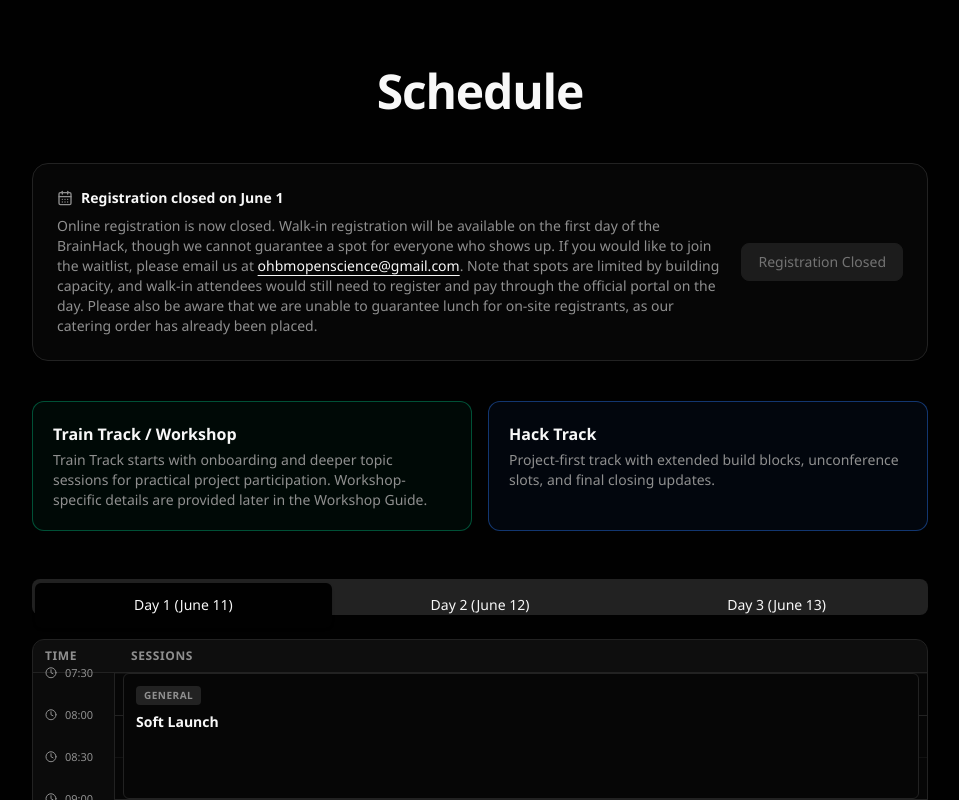
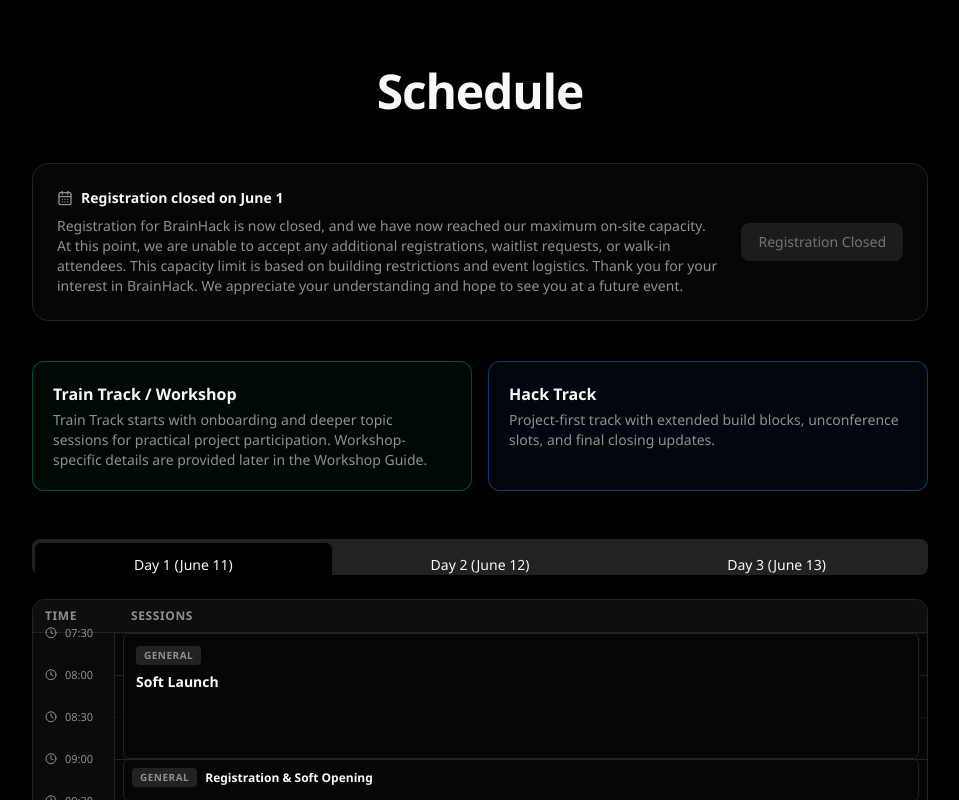
Before and after one commit to dvm-shlee/hackathon2026, a Next.js app: page / in a window 1280 px wide. Shown: the part 2000-2800 px from the top of the page, without its empty margins (160-1119 px from the left). Built offline with nearby package versions, Linux system fonts and the light colour scheme.

Commit message:
Update registration capacity notice

```diff
--- a/src/components/schedule-section.tsx
+++ b/src/components/schedule-section.tsx
@@ -322,19 +322,10 @@ export function ScheduleSection() {
                 Registration closed on June 1
               </div>
               <p className="text-sm text-muted-foreground">
-                Online registration is now closed. Walk-in registration will be available on the
-                first day of the BrainHack, though we cannot guarantee a spot for everyone who shows
-                up. If you would like to join the waitlist, please email us at{' '}
-                <a
-                  href="mailto:ohbmopenscience@gmail.com"
-                  className="font-medium text-foreground underline underline-offset-4"
-                >
-                  ohbmopenscience@gmail.com
-                </a>
-                {'. '}Note that spots are limited by building capacity, and walk-in attendees would
-                still need to register and pay through the official portal on the day. Please also be
-                aware that we are unable to guarantee lunch for on-site registrants, as our catering
-                order has already been placed.
+                Registration for BrainHack is now closed, and we have now reached our maximum on-site capacity.
+                At this point, we are unable to accept any additional registrations, waitlist requests,
+                or walk-in attendees. This capacity limit is based on building restrictions and event logistics.
+                Thank you for your interest in BrainHack. We appreciate your understanding and hope to see you at a future event.
               </p>
             </div>
             <button
```
